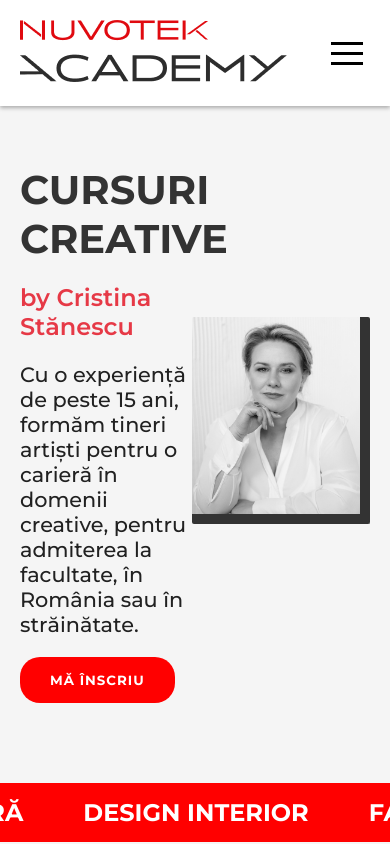
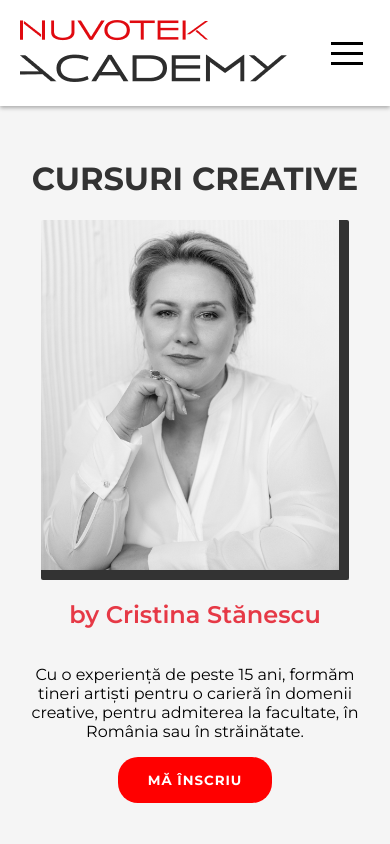
Before and after one commit to vladbw/nuvotek, a React (Create React App) app: page / in a window 390 px wide. Shown: the top 844 px of the page. Built offline with nearby package versions, Linux system fonts and the light colour scheme.

Commit message:
feedback: hero section photo under text

```diff
--- a/src/Homepage.tsx
+++ b/src/Homepage.tsx
@@ -4,17 +4,35 @@ import InfoBar from "./InfoBar";
 import InfoSectionWithPhoto from "./InfoSectionWithPhoto";
 import ModuleList from "./ModuleList";
 import GallerySection from "./GallerySection";
+import InfoSectionWithPhotoMobile from "./InfoSectionWithPhotoMobile";
+import { useState, useEffect } from "react";
 
 function HomePage() {
+  const [windowWidth, setWindowWidth] = useState<number>(window.innerWidth);
+
+  const handleResize = () => {
+    setWindowWidth(window.innerWidth);
+  };
+
+  useEffect(() => {
+    window.addEventListener('resize', handleResize);
+
+    return () => {
+      window.removeEventListener('resize', handleResize);
+    };
+  }, []);
+
+  const InfoSectionComponent = windowWidth > 600 ? InfoSectionWithPhoto : InfoSectionWithPhotoMobile;
+
     return (
       <div className="homepage-container">
-        <InfoSectionWithPhoto
+        <InfoSectionComponent
           title="CURSURI CREATIVE"
           subTitle="by Cristina Stănescu"
           text="Cu o experiență de peste 15 ani, formăm tineri artiști pentru o carieră în domenii creative, pentru admiterea la facultate, în România sau în străinătate."
           imgSrc="./intro_portrait.png"
           imgAlt="Cristina Stanescu"
-        />
+          />
         <InfoBar/>
         <CreativeStudioSection/>
         <InfoBar/>
@@ -25,7 +43,7 @@ function HomePage() {
         />
         <ModuleList/>
         <InfoBar/>
-        <InfoSectionWithPhoto
+        <InfoSectionComponent
           title="Cum se desfășoară cursurile Nuvotek?"
           text="Cursurile la Nuvotek Academy by Cristina Stănescu se desfășoară fizic, la studioul nostru din Șoseaua Iancului, sau online, în funcție de locația cursantului. O ședință de curs durează 5 ore și se desfășoară o dată sau de două ori pe săptămână, în funcție de preferința cursantului."
           imgSrc="./drawing_progress.png"
--- a/src/InfoSectionWithPhoto.tsx
+++ b/src/InfoSectionWithPhoto.tsx
@@ -1,7 +1,7 @@
 import React from 'react';
 import './InfoSectionWithPhoto.css';
 
-interface InfoSectionWithPhotoProps {
+export interface InfoSectionWithPhotoProps {
     title: string;
     subTitle?: string;
     text: string;
--- /dev/null
+++ b/src/InfoSectionWithPhotoMobile.css
@@ -0,0 +1,33 @@
+.content-section-mobile {
+    display: flex;
+    flex-direction: column;
+    align-content: center;
+    align-items: center;
+    margin: 0 auto;
+    padding: 0 20px;
+    box-sizing: border-box;
+
+    img {
+        height: 350px;
+        border-radius: 2px;
+        border-right: solid 10px #333333;
+        border-bottom: solid 10px #333333;
+    }
+
+    h1 {
+        font-size: 2rem;
+        color: #333;
+        font-weight: bold;
+    }
+
+    h2 {
+        font-size: 1.5rem;
+        font-weight: 600;
+        color: #e63946;
+        margin-bottom: 20px;
+    }
+
+    p {
+        text-align: center;
+    }
+}
--- /dev/null
+++ b/src/InfoSectionWithPhotoMobile.tsx
@@ -0,0 +1,19 @@
+import React from 'react';
+import './InfoSectionWithPhotoMobile.css';
+import { InfoSectionWithPhotoProps } from './InfoSectionWithPhoto';
+
+const InfoSectionWithPhotoMobile: React.FC<InfoSectionWithPhotoProps> = (props) => {
+    return (
+        <div className="content-section-mobile">
+            <h1>{props.title}</h1>
+            <img src={props.imgSrc} alt={props.imgAlt} />
+            {props.subTitle ? <h2>{props.subTitle}</h2> : null}
+            <p>{props.text}</p>
+            <div className="navbar__cta">
+                    <button className="navbar__button">MĂ ÎNSCRIU</button>
+                </div>
+        </div>
+    );
+}
+
+export default InfoSectionWithPhotoMobile;
```
